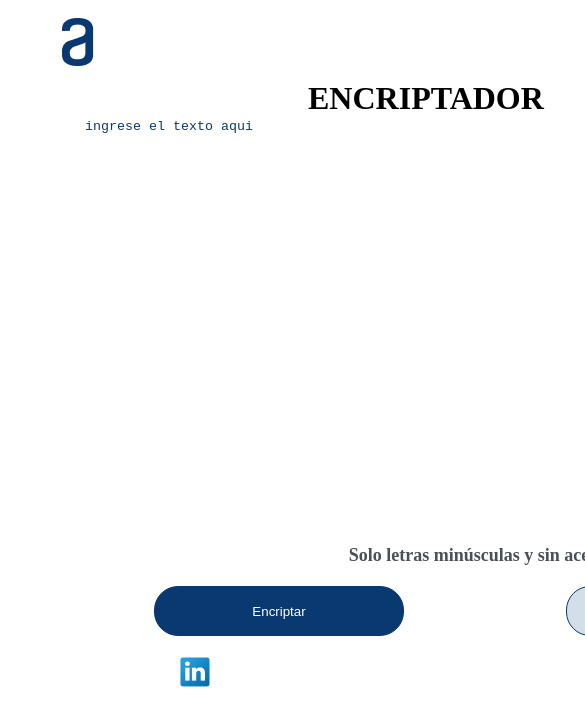
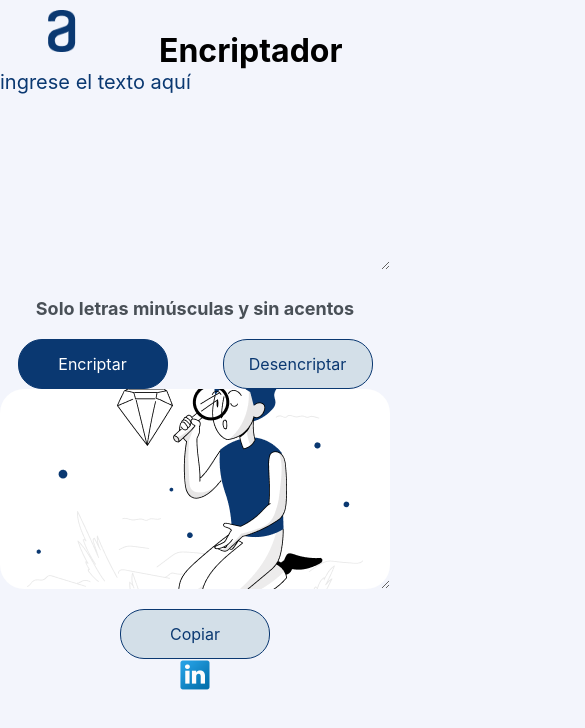
Before and after one commit to Nicolascastiblanco/encriptador, a plain HTML site: page index.html in a window 390 px wide. Shown: the top 728 px of the page, 585 px wide, since content can reach past the window. Drawn offline with Linux system fonts and the light colour scheme.

Commit message:
se cambio el codigo y se añadio un responsive de 400px y 1200px

```diff
--- a/Style/Style.css
+++ b/Style/Style.css
@@ -1,90 +1,83 @@
- HEAD
-
-
+/* Global Styles */
 * {
 	background: #f3f5fc;
 	font-family: "Inter";
 	font-size: 32px;
+	margin: 0;
+	padding: 0;
+	box-sizing: border-box;
+}
 
-}/*-------------------------
-	header
--------------------------*/
- .contenido-logo{
+/* Header Styles */
+.contenido-logo {
 	width: 150px;
 	display: inline;
 	margin-bottom: 10px;
 }
 
-.logo{
+.logo {
 	padding: 10px;
 	width: 150px;
 	transform: rotate(2s);
-	/* animation-name: ejemplo;
-	animation-duration:  36s; */
+}
 
+.logo:hover {
+	transform: rotate(300deg);
 }
-.logo:hover{
-	rotate: 300deg;
-}
-/* @keyframes ejemplo {
-	0%   {background-color: red;}
-	25%  {background-color: yellow;}
-	50%  {background-color: blue;}
-	100% {background-color: green;}
-  }  */
-h1{
+
+h1 {
 	display: inline;
 	text-align: center;
 	margin-left: 300px;
+}
 
-}/*
------------------------
-	contenido
------------------------
-*/
-main{
-	padding-left: 75px;
+/* Main Content Styles */
+.contenido-escritura {
+	display: flex;
+	flex-direction: row; /* Alinea las secciones en fila */
+	justify-content: space-between; /* Espacia las secciones igualitariamente */
+	align-items: flex-start; /* Alinea los elementos al inicio verticalmente */
+}
 
-
-}
-.contenidoescritura{
-	display: flex;
-	flex-direction: initial;
-
-
+.campo-escritura {
+	flex: 1; /* Permite que este contenedor tome el espacio disponible */
+	margin-right: 20px; /* Espacio entre las secciones */
 }
 
 .text-area {
 	border: none;
 	color: #0a3871;
 	text-transform: lowercase;
-	width: 800px;
-	height: 400px
+	width: 100%;
+	height: 400px;
+}
 
-
-}
 ::placeholder {
 	color: #0a3871;
 }
+
 .text-area:focus {
 	outline: none;
 }
-.contenido-informacion{
+
+.contenido-informacion {
 	margin: 20px;
 }
-.informacion{
+
+.informacion {
+	color: #495057;
+	font-size: 18px;
+	margin: 8px 0 20px 0;
+
+}
+
+.campo-botones {
 	display: flex;
 	justify-content: space-around;
-	color: #495057;
-    font-size: 18px;
-	font-style: inherit;
-	margin: 8px 0 20px 0;
+	margin-top: 20px; /* Espacio superior para separar botones del textarea */
 }
-.campo-botones{
-	display: flex;
-	justify-content: space-around;
-}
-.botton-encriptar{
+
+.boton-encriptar {
 	background-color: #0a3871;
 	border: 1px solid #0a3871;
 	border-radius: 24px;
@@ -94,7 +87,7 @@ main{
 	width: 250px;
 	margin-right: 20px;
 }
-.botton-desencriptar{
+.copiar{
 	background-color: #d3dfe8;
 	border: 1px solid #0a3871;
 	border-radius: 24px;
@@ -104,7 +97,34 @@ main{
 	width: 250px;
 
 }
- .mensaje{
+.contenido-copiar{
+	padding-top:20px ;
+
+
+
+
+}
+.boton-desencriptar {
+	background-color: #d3dfe8;
+	border: 1px solid #0a3871;
+	border-radius: 24px;
+	color: #0a3871;
+	cursor: pointer;
+	height: 50px;
+	width: 250px;
+}
+
+.campo-encriptador {
+	flex: 1; /* Permite que este contenedor tome el espacio disponible */
+	display: flex;
+	flex-direction: column;
+	align-items: center; /* Centra los elementos horizontalmente */
+
+
+
+}
+
+.mensaje {
 	background: white;
 	background-image: url("/imagenes/Muñeco.png");
 	background-repeat: no-repeat;
@@ -112,36 +132,78 @@ main{
 	border: none;
 	border-radius: 24px;
 	color: #0a3871;
-	margin-left: 50px;
-	position:absolute;
-	width: 350px;
+	width: 100%;
 	height: 450px;
+	overflow: aut
 }
-.mensaje:focus {
-	outline: none;
+.imagen_linkd{
+	display: flex;
+	justify-content: center;
 }
 
-.copiar{
-	border: 1px solid #0a3871;
-	border-radius: 24px;
-	color: #0a3871;
-	cursor: pointer;
-	height: 50px;
-	width: 250px;
-    margin-left: 95px;
-	position: absolute;
+/* Responsive Styles */
+@media (max-width: 1200px) {
+	.contenido-escritura {
+		flex-direction: column; /* Cambia a columna para pantallas más pequeñas */
+	}
 
-	top: 550px;
-/*
-_____________________
-	foooter
-______________________
+	.campo-escritura, .campo-encriptador {
+		flex: none; /* Remueve la flexibilidad para que los contenedores no se estiren */
+		width: 100%; /* Asegura que los contenedores ocupen todo el ancho disponible */
+		margin-right: 0; /* Remueve el margen derecho */
+	}
 
-*/
+	.text-area {
+		height: 300px; /* Ajusta la altura para pantallas más pequeñas */
+	}
 
-}footer,a img{
+	.mensaje {
+		height: 300px; /* Ajusta la altura para pantallas más pequeñas */
+	}
+
+	.boton-encriptar, .boton-desencriptar, .copiar {
+		width: 200px; /* Ajusta el ancho de los botones */
+
+		.informacion {
+			color: #495057;
+			font-size: 18px;
+			margin: 8px 0 20px 0;
 			display: flex;
 			justify-content: center;
-	margin: 10px 15px ;
+		}
+	}
+}
+
+@media (max-width: 768px) {
+	/* Ajustes para pantallas muy pequeñas (tabletas y móviles) */
+	.text-area {
+		height: 200px; /* Ajusta la altura para pantallas más pequeñas */
+		font-size: 20px; /* Reduce el tamaño de la fuente */
+	}
+
+	.mensaje {
+		height: 200px; /* Ajusta la altura para pantallas más pequeñas */
+	}
+
+	.boton-encriptar, .boton-desencriptar, .copiar {
+		width: 150px; /* Ajusta el ancho de los botones */
+		font-size: 16px; /* Reduce el tamaño de la fuente */
+	}
+
+	h1 {
+		margin-left: 0; /* Remueve el margen izquierdo para pantallas más pequeñas */
+	}
+
+	.contenido-escritura {
+		flex-direction: column; /* Cambia a columna para pantallas más pequeñas */
+
+		.informacion {
+			color: #495057;
+			font-size: 18px;
+			margin: 8px 0 20px 0;
+			display: flex;
+			justify-content: center;
+		}
+	}
 
 }
--- a/index.html
+++ b/index.html
@@ -1,4 +1,3 @@
-
 <!DOCTYPE html>
 <html lang="en">
 
@@ -6,7 +5,7 @@
     <meta charset="UTF-8">
     <meta http-equiv="X-UA-Compatible" content="IE=edge">
     <meta name="viewport" content="width=device-width, initial-scale=1.0">
-    <link rel="stylesheet" type=" text/css" href="Style/Style.css">
+    <link rel="stylesheet" href="Style/Style.css">
     <link rel="preconnect" href="https://fonts.googleapis.com">
     <link rel="preconnect" href="https://fonts.gstatic.com" crossorigin>
     <link href="https://fonts.googleapis.com/css2?family=Montserrat:wght@300&display=swap" rel="stylesheet">
@@ -14,38 +13,41 @@
 </head>
 
 <body>
-    <header class="contenido-logo"><!-- cabeza de pagina-->
-        <img class="logo" src="imagenes/Logo.png" alt="logo de una letra a">
-        <h1> ENCRIPTADOR</h1>
+    <header class="contenido-logo">
+        <!-- Cabeza de página -->
+        <img class="logo" src="imagenes/Logo.png" alt="Logo de una letra a">
+        <h1>Encriptador</h1>
     </header>
-    <main class="contenidoescritura"><!--contenido pagina-->
-        <section class="campoescritura">
-            <textarea class="text-area" cols="30" rows="10" placeholder="Ingrese el texto aqui"></textarea>
+
+    <main class="contenido-escritura">
+        <!-- Contenido de la página -->
+        <section class="campo-escritura">
+            <textarea class="text-area" cols="30" rows="10" placeholder="Ingrese el texto aquí"></textarea>
             <div class="contenido-informacion">
                 <h6 class="informacion">Solo letras minúsculas y sin acentos</h6>
             </div>
             <div class="campo-botones">
-                <button class="botton-encriptar" onclick="bottonencriptar()">Encriptar</button>
-                <button class="botton-desencriptar" onclick="bottondesencriptar()">Desencriptar</button>
-            </div>
-        </section>
-        <section class="campoencriptador">
-            <textarea class="mensaje" cols="20" rows="10"> </textarea>
-            <div class="contenido-copiar">
-                <button class="copiar" onclick="copiarPortapapeles()"> Copiar</button>
+                <button class="boton-encriptar" aria-label="Encriptar texto" onclick="bottonencriptar()">Encriptar</button>
+                <button class="boton-desencriptar" aria-label="Desencriptar texto" onclick="bottondesencriptar()">Desencriptar</button>
             </div>
         </section>
 
+        <section class="campo-encriptador">
+            <textarea class="mensaje" cols="20" rows="10" readonly></textarea>
+            <div class="contenido-copiar">
+                <button class="copiar" aria-label="Copiar al portapapeles" onclick="copiarPortapapeles()">Copiar</button>
+            </div>
+        </section>
     </main>
+
+    <footer>
+        <!-- Enlaces de redes sociales -->
+        <a class="imagen_linkd" href="https://www.linkedin.com/in/bryan-nicolas-castiblanco-martinez-3a0a3a218" target="_self" aria-label="Perfil de LinkedIn">
+            <img src="imagenes/linkedin_socialnetwork_17441.ico" alt="Icono de LinkedIn">
+        </a>
+    </footer>
+
     <script src="script.js"></script>
 </body>
-<footer>
-    <!-- <a href="https://www.instagram.com/brnicolas_m/" target="_blank">
-        <img src="imagenes/iconfinder-social-media-applications-3instagram-4102579_113804.ico" alt="icono de istagram">
-    </a>-->
-    <a href="https://www.linkedin.com/in/bryan-nicolas-castiblanco-martinez-3a0a3a218" target="_self">
-        <img src="imagenes/linkedin_socialnetwork_17441.ico" alt="icono de linkedin">
-    </a>
 
-
-</footer>
+</html>
```
Lines whose indentation alone changed are shown as unchanged.
